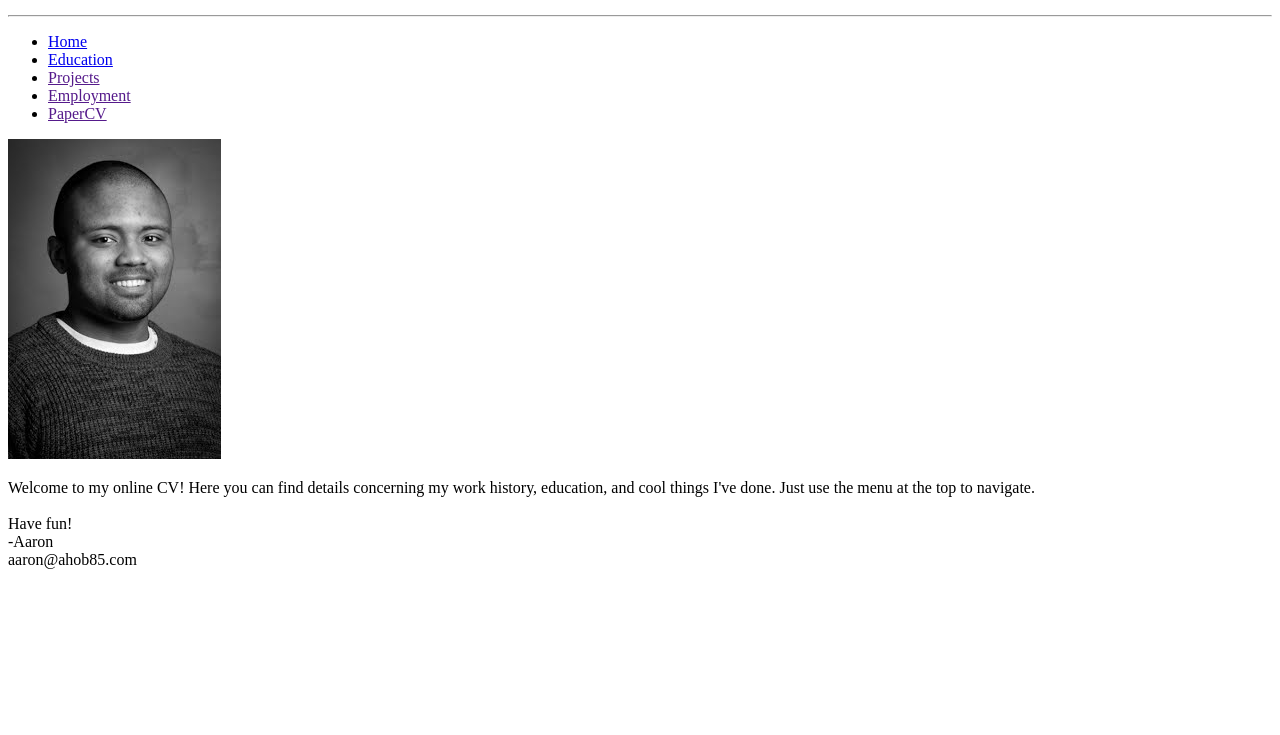
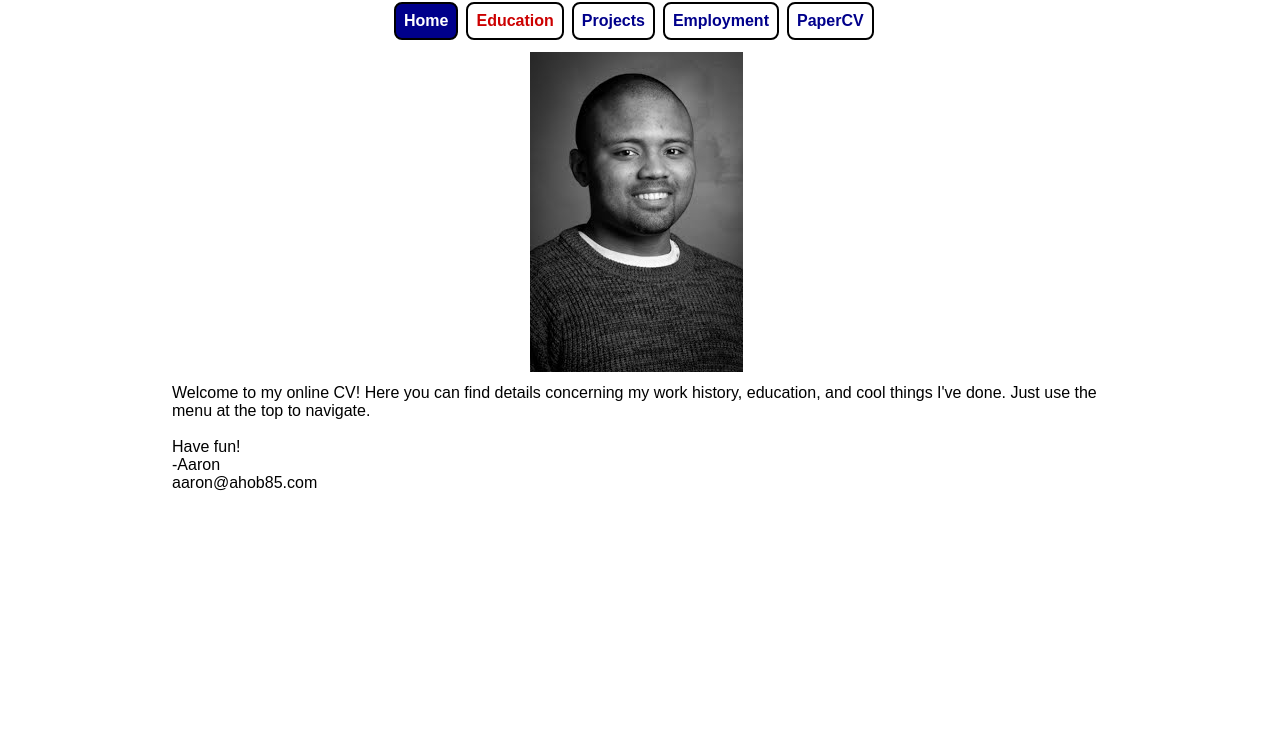
Before and after one commit to aaronhobson/cv, a plain HTML site: page index.html in a window 1280 px wide. Shown: the part 65-800 px from the top of the page. Drawn offline with Linux system fonts and the light colour scheme; the site is published under a folder, as on GitHub Pages, so addresses that start at the root find nothing.

Commit message:
Update index.html

```diff
--- a/index.html
+++ b/index.html
@@ -3,7 +3,7 @@
 <head>
   <meta charset="utf-8">
   <title>Aaron Hobson's Virtual CV</title>
-  <link rel="stylesheet" type="text/css" href="/style.css">
+  <link rel="stylesheet" type="text/css" href="style.css">
 </head>
 <body>
   <div id="wrapper">
@@ -12,8 +12,8 @@
         <hr>
         <div id="nav">
             <ul>
-              <li><a href="/index.html" class="location">Home</a></li>
-              <li><a href="/education.html">Education</a></li>
+              <li><a href="index.html" class="location">Home</a></li>
+              <li><a href="education.html">Education</a></li>
               <li><a href="">Projects</a></li>
               <li><a href="">Employment</a></li>
               <li><a href="">PaperCV</a></li>
```
